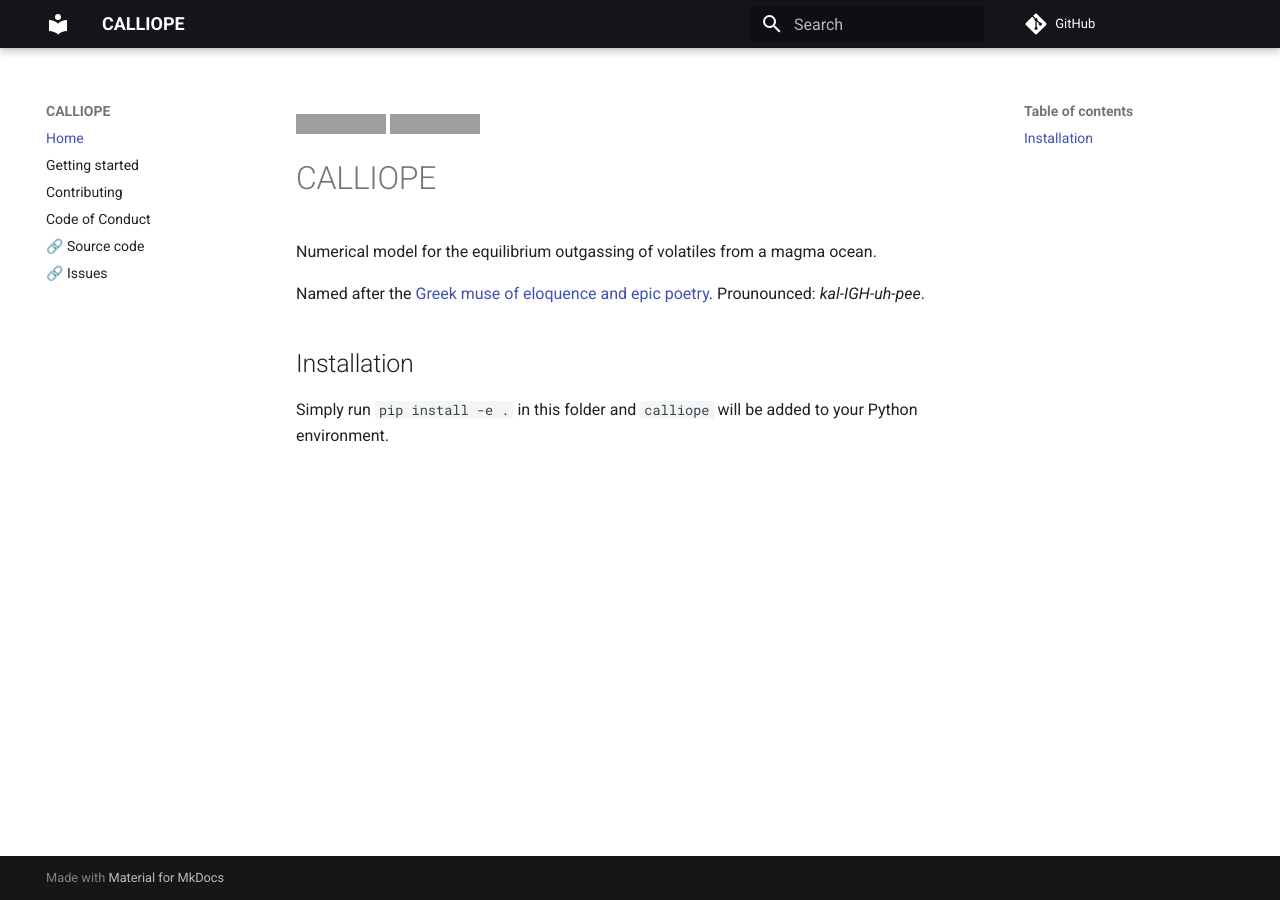
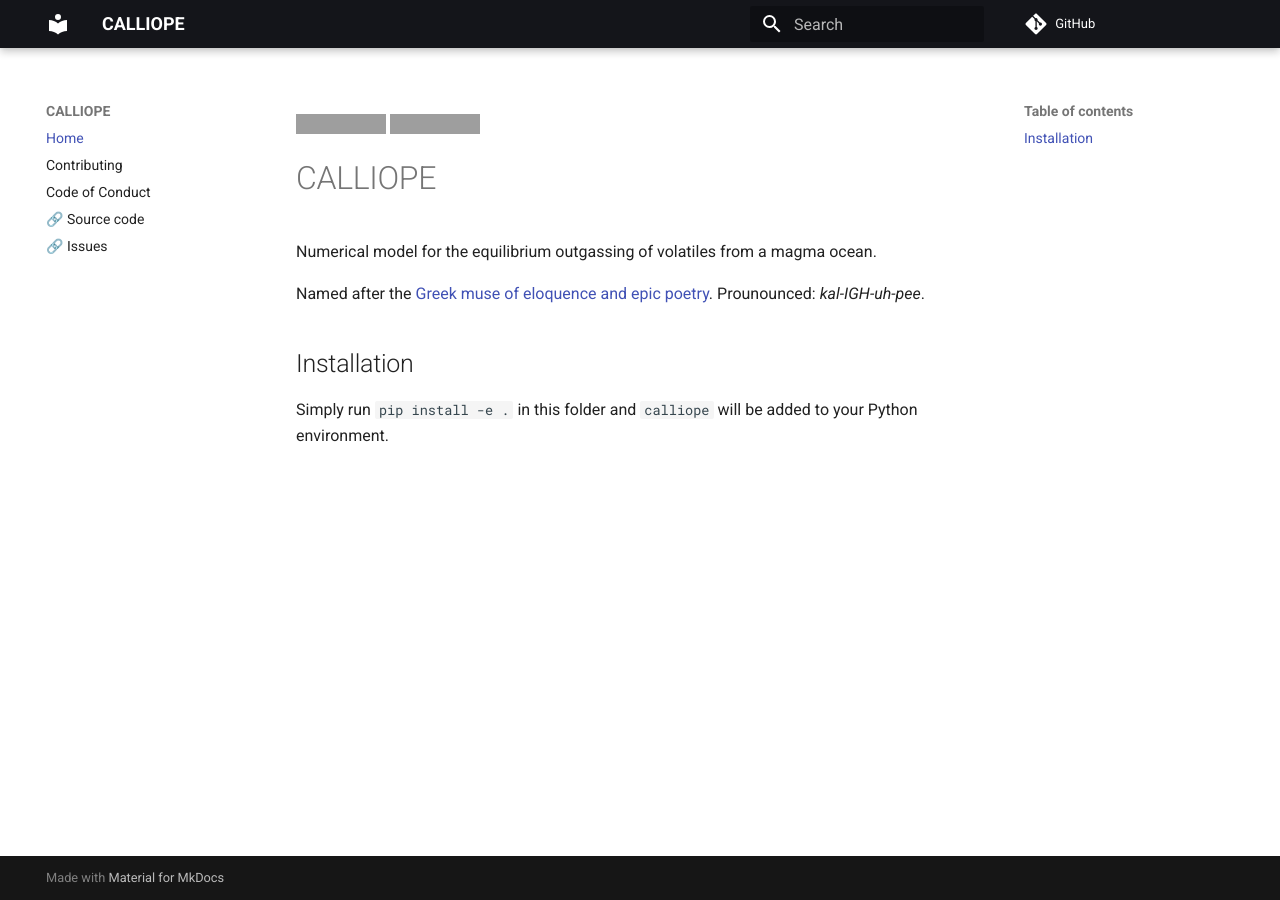
Before and after one commit to FormingWorlds/CALLIOPE, an MkDocs documentation site: the page built from docs/index.md, in a window 1280 px wide. Built offline with MkDocs 1.6.1 and Material for MkDocs 9.7.7, drawn with Linux system fonts in a browser that asks for light colours; comment, search, counter and statistics services are not loaded; grey boxes are pictures that could not be loaded.

Commit message:
Rm getting started

```diff
--- a/mkdocs.yml
+++ b/mkdocs.yml
@@ -5,7 +5,6 @@ repo_name: GitHub
 
 nav:
   - Home: index.md
-  - Getting started: getting_started.md
   - Contributing: CONTRIBUTING.md
   - Code of Conduct: CODE_OF_CONDUCT.md
   - 🔗 Source code: https://github.com/FormingWorlds/CALLIOPE
```
